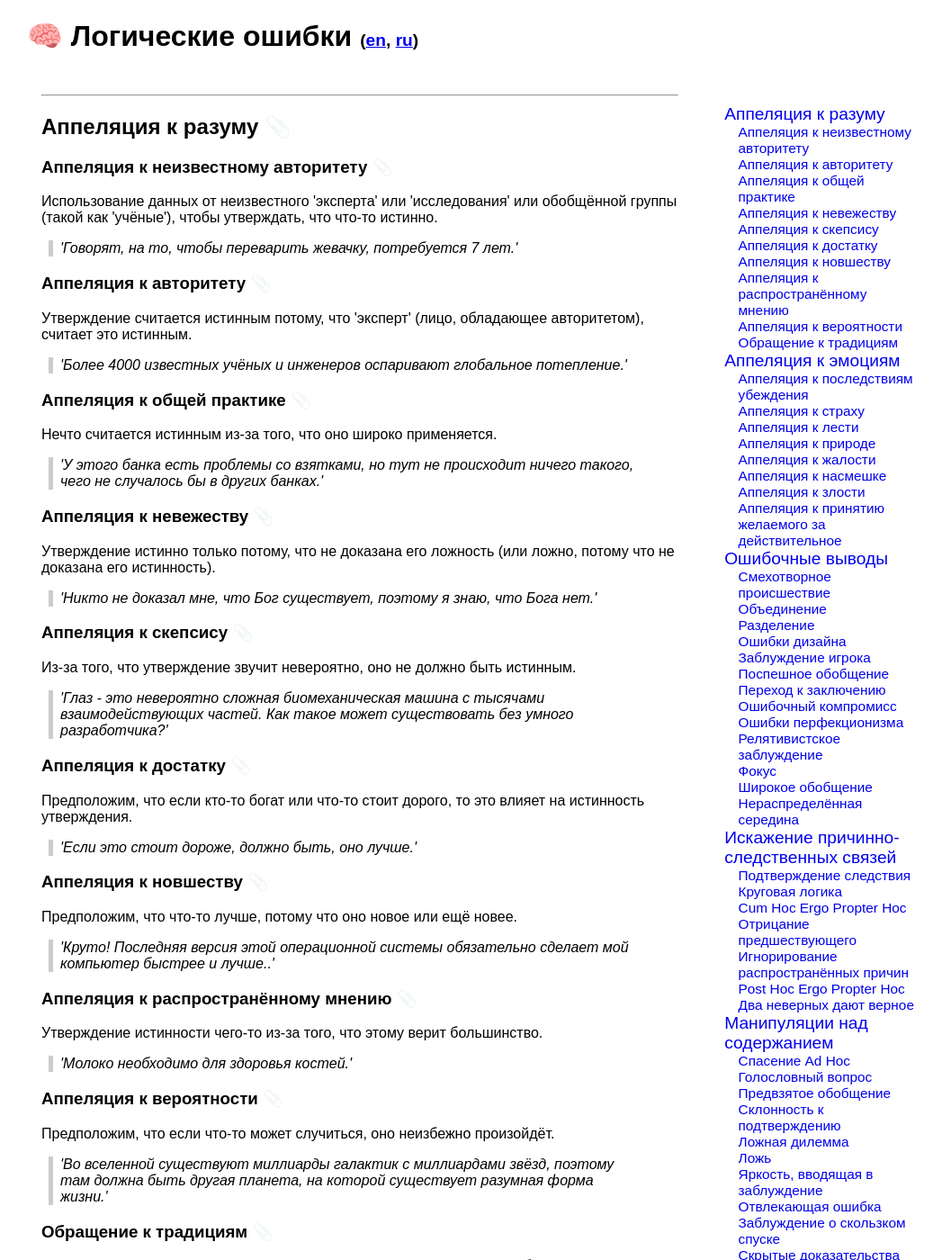
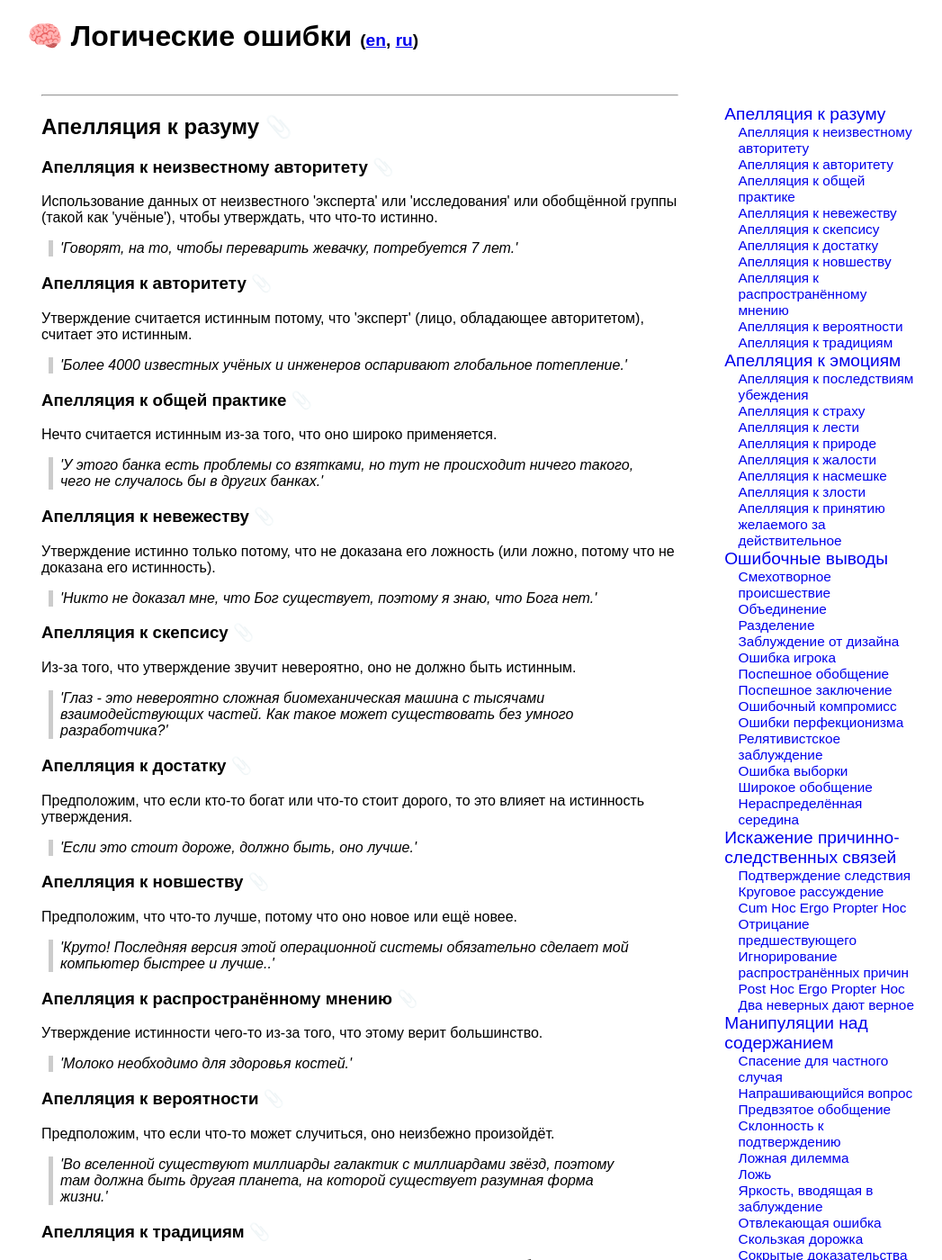
Before and after one commit to D-side/fallacies, a Jekyll site: the page built from ru.md, in a window 1280 px wide and 1400 px high. Shown: the whole window at 90% size, without its empty margins (106-1153 px from the left). Built offline with Jekyll 4.4.1, drawn with Linux system fonts in a browser that asks for light colours; some of the changed text lies outside the part shown.

Commit message:
Proofreading for Russian version

```diff
--- a/ru.md
+++ b/ru.md
@@ -5,63 +5,63 @@ title: Логические ошибки
 
 ---
 
-## Аппеляция к разуму
+## Апелляция к разуму
 
-### Аппеляция к неизвестному авторитету
+### Апелляция к неизвестному авторитету
 
 Использование данных от неизвестного \'эксперта\' или \'исследования\' или обобщённой группы (такой как \'учёные\'), чтобы утверждать, что что-то истинно.
 
 > \'Говорят, на то, чтобы переварить жевачку, потребуется 7 лет.\'
 
-### Аппеляция к авторитету
+### Апелляция к авторитету
 
 Утверждение считается истинным потому, что \'эксперт\' (лицо, обладающее авторитетом), считает это истинным.
 
 > \'Более 4000 известных учёных и инженеров оспаривают глобальное потепление.\'
 
-### Аппеляция к общей практике
+### Апелляция к общей практике
 
 Нечто считается истинным из-за того, что оно широко применяется.
 
 > \'У этого банка есть проблемы со взятками, но тут не происходит ничего такого, чего не случалось бы в других банках.\'
 
-### Аппеляция к невежеству
+### Апелляция к невежеству
 
 Утверждение истинно только потому, что не доказана его ложность (или ложно, потому что не доказана его истинность).
 
 > \'Никто не доказал мне, что Бог существует, поэтому я знаю, что Бога нет.\'
 
-### Аппеляция к скепсису
+### Апелляция к скепсису
 
 Из-за того, что утверждение звучит невероятно, оно не должно быть истинным.
 
 > \'Глаз - это невероятно сложная биомеханическая машина с тысячами взаимодействующих частей. Как такое может существовать без умного разработчика?\'
 
-### Аппеляция к достатку
+### Апелляция к достатку
 
 Предположим, что если кто-то богат или что-то стоит дорого, то это влияет на истинность утверждения.
 
 > \'Если это стоит дороже, должно быть, оно лучше.\'
 
-### Аппеляция к новшеству
+### Апелляция к новшеству
 
 Предположим, что что-то лучше, потому что оно новое или ещё новее.
 
 > \'Круто! Последняя версия этой операционной системы обязательно сделает мой компьютер быстрее и лучше..\'
 
-### Аппеляция к распространённому мнению
+### Апелляция к распространённому мнению
 
 Утверждение истинности чего-то из-за того, что этому верит большинство.
 
 > \'Молоко необходимо для здоровья костей.\'
 
-### Аппеляция к вероятности
+### Апелляция к вероятности
 
 Предположим, что если что-то может случиться, оно неизбежно произойдёт.
 
 > \'Во вселенной существуют миллиарды галактик с миллиардами звёзд, поэтому там должна быть другая планета, на которой существует разумная форма жизни.\'
 
-### Обращение к традициям
+### Апелляция к традициям
 
 Утверждение истинности чего-то из-за того, что так, вероятно, всегда и было.
 
@@ -69,51 +69,51 @@ title: Логические ошибки
 
 ---
 
-## Аппеляция к эмоциям
+## Апелляция к эмоциям
 
-### Аппеляция к последствиям убеждения
+### Апелляция к последствиям убеждения
 
 Объявить утверждение ложным, потому что оно подразумевает нечто, чему вы не склонны верить.
 
 > \'Не может быть, чтобы на этом порноролике был Сенатор. Если бы так оно и было, то он лгал о том, что не знает её, а он не такой человек, чтобы лгать.\'
 
-### Аппеляция к страху
+### Апелляция к страху
 
 Аргумент базируется на том, что усиливали страх и предубеждение по отношению к противоположной позиции.
 
 > \'Мечетей станет больше, чем церквей прежде, чем вы об этом узнаете.\'
 
-### Аппеляция к лести
+### Апелляция к лести
 
 Сделать комплимент, не относящийся к теме обсуждения, чтобы вместе с ним выдвинуть необоснованное утверждение, которое будет принято вместе с комплиментом.
 
 > \'Разумеется, умные и искушённые читатели узнают подобное заблуждение когда прочитают о нём.\'
 
-### Аппеляция к природе
+### Апелляция к природе
 
 Сделать своё утверждение более правдоподобным, изобразив сравнение с \'хорошим\' естественным миром.
 
-> \'Конечно, гомосексуальность неестественна. Вы же не видите спаривания однополых животных.\'
+> \'Конечно, гомосексуальность неестественна. Вы же не видите спаривания животных одного пола.\'
 
-### Аппеляция к жалости
+### Апелляция к жалости
 
 Попытаться вызвать жалость, чтобы поколебать оппонентов.
 
 > \'Прежний диктатор был старым, умирающим человеком. Было бы неправильно отправлять его на трибунал за эти мнимые преступления.\'
 
-### Аппеляция к насмешке
+### Апелляция к насмешке
 
 Выставить аргументы соперника таким образом, чтобы они казались абсурдными.
 
 > \'Верить в Бога - это как верить в Санта Клауса или Зубную Фею.\'
 
-### Аппеляция к злости
+### Апелляция к злости
 
 Отклонить утверждение, аппелируя к личной предвзятости против выдвинувшего утверждение.
 
 > \'Разве вас не раздражает, как эти богатые актёры из либерального Голливуда идут продвигать свои проекты на телевидении?\'
 
-### Аппеляция к принятию желаемого за действительное
+### Апелляция к принятию желаемого за действительное
 
 Предположить, что заявление истинно или ложно только потому, что вы очень сильно на это надеетесь.
 
@@ -141,13 +141,13 @@ title: Логические ошибки
 
 > \'Многие консерваторы хотят запретить однополые браки, отрицают изменение климата и эволюцию, таким образом, все они гомофобы и креационисты, не заботящиеся об окружающей среде.\'
 
-### Ошибки дизайна
+### Заблуждение от дизайна
 
 Предположение, что если у чего-то хороший дизайн или красивое внешнее представление, то оно лучше и ценнее.
 
 > \'Операционная система Elementary обладает лучшим дизайном и интерфейсом среди всех версий Linux, таким образом, она определённо является лучшей.\'
 
-### Заблуждение игрока
+### Ошибка игрока
 
 Предположение, что развитие независимых исходов событий будет влиять на будущие исходы событий.
 
@@ -159,7 +159,7 @@ title: Логические ошибки
 
 > \'Женщина только что подрезала меня на дороге. Женщины не умеют водить.\'
 
-### Переход к заключению
+### Поспешное заключение
 
 Выводить быстрое заключение без должного рассмотрения связанных и доступных доказательств.
 
@@ -183,7 +183,7 @@ title: Логические ошибки
 
 > \'Для вас это может быть и верно, но для меня это не так.\'
 
-### Фокус
+### Ошибка выборки
 
 Предположение, в котором наблюдение за малой выборкой относится к группе целиком.
 
@@ -211,7 +211,7 @@ title: Логические ошибки
 
 > \'Брак часто приводит к рождению детей, так что это единственная причина, по которой он существует.\'
 
-### Круговая логика
+### Круговое рассуждение
 
 Заключение выводится из предпосылок, основанных на заключении.
 
@@ -219,7 +219,7 @@ title: Логические ошибки
 
 ### Cum Hoc Ergo Propter Hoc
 
-Предположение, по которому два события, происходящие вместе должны иметь причинно-следственную связь. Также известно как \'Смешение причинно-следственной связи с корреляцией\'
+Предположение, по которому два события, происходящие вместе, должны иметь причинно-следственную связь. Также известно как \'Смешение причинно-следственной связи с корреляцией\'
 
 > \'Подростки в бандах слушают рэп на жестокие темы. Рэп-музыка побуждает подростков к жестокости.\'
 
@@ -251,13 +251,13 @@ title: Логические ошибки
 
 ## Манипуляции над содержанием
 
-### Спасение Ad Hoc
+### Спасение для частного случая
 
-Попытка спасти важное убеждение неоднократно пересматривая аргумент для объяснения проблем.
+Попытка спасти важное убеждение путём неоднократного пересмотра предмета спора, дабы устранить нестыковки.
 
 > \'Но помимо улучшеничя санитарии, медицины, образования, орошения полей, здоровья общества, дорог, системы подачи питьевой воды и общественного порядка... Что сделали для нас римляне?\'
 
-### Голословный вопрос
+### Напрашивающийся вопрос
 
 Сокрытие других способствующих фактов и поддержание истинности своего утверждения без каких-либо иных доказательств, кроме выводов из самого утверждения.
 
@@ -299,13 +299,13 @@ title: Логические ошибки
 
 > \'Почему сенатор должен учитывать нарушения в своих расходах? В конце концов, это сенаторы, которые сделали гораздо худшие вещи.\'
 
-### Заблуждение о скользком спуске
+### Скользкая дорожка
 
 Предположить, что относительно маленький шаг неизбежно приведёт к цепи связанных негативных событий.
 
 > \'Если мы легализуем марихуану, больше людей станет принимать крэк и героин, и тогда нам придётся легализовать и их тоже.\'
 
-### Скрытые доказательства
+### Сокрытые доказательства
 
 Намеренное неиспользование важной и актуальной информации, которая противоречит собственному выводу.
 
@@ -321,23 +321,23 @@ title: Логические ошибки
 
 ## Атаки
 
-### Ad Hominem
+### Апелляция к личности
 
 Обойти аргумент, выполнив неуместную атаку на человека, а не на его утверждение.
 
 > \'Любой, кто говорит, что мы должны построить мечеть Граунд Зиро, - либерал, ненавидящий Америку.\'
 
-### Перекладывание бремени доказывания
+### Бремя доказательства
 
 Мне не нужно доказывать своё утверждение - вы должны доказывать его ложность.
 
 > \'Я считаю, что долгосрочные солнечные циклы являются причиной глобального потепления. Покажите мне, что я неправ.\'
 
-### Ad Hominem Circumstantiae
+### Апелляция к личным обстоятельствам
 
 Утверждать, что заявление не заслуживает доверия только из-за заинтересованности тех, кто его защищает.
 
-> \'Изучение вреда для здоровья, причиняемого сотовыми телефонами, привлекло внимание операторов сотовой связи, поэтому этому исследованию нельзя доверять.\'
+> \'Изучение вреда для здоровья, причиняемого сотовыми телефонами, происходило при участии операторов сотовой связи, поэтому этому исследованию нельзя доверять.\'
 
 ### Генетическая ошибка
 
```
